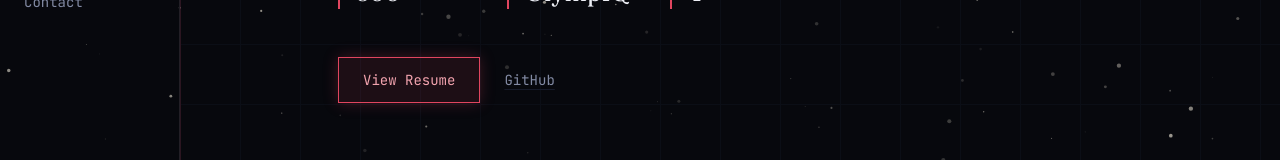
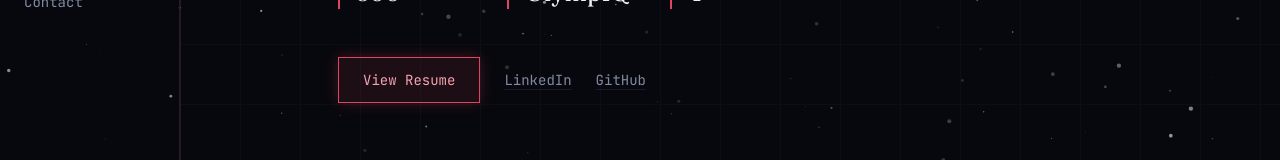
Before and after one commit to andrewl746/Portfolio, a Next.js app: page / in a window 1280 px wide. Shown: the part 436-596 px from the top of the page. Built offline with nearby package versions, Linux system fonts and the light colour scheme.

Commit message:
feat: added linkedin socials

```diff
--- a/components/sections/About.tsx
+++ b/components/sections/About.tsx
@@ -64,6 +64,14 @@ export default function About() {
           View Resume
         </a>
         <a
+          href={SITE.linkedIn}
+          target="_blank"
+          rel="noopener noreferrer"
+          className="text-sm text-body underline decoration-line underline-offset-4 transition-colors hover:text-ember"
+        >
+          LinkedIn
+        </a>
+        <a
           href={SITE.github}
           target="_blank"
           rel="noopener noreferrer"
--- a/components/sections/Contact.tsx
+++ b/components/sections/Contact.tsx
@@ -25,6 +25,14 @@ export default function Contact() {
             {SITE.email}
           </a>
           <a
+            href={SITE.linkedIn}
+            target="_blank"
+            rel="noopener noreferrer"
+            className="text-body transition-colors hover:text-ember"
+          >
+            LinkedIn
+          </a>
+          <a
             href={SITE.github}
             target="_blank"
             rel="noopener noreferrer"
--- a/lib/content.ts
+++ b/lib/content.ts
@@ -15,6 +15,7 @@ export const SITE = {
   tagline: "I build software to optimize workflows.",
   sub: "Currently building Nebulosity, an AI agent that speeds up onboarding to unfamiliar codebases using LangGraph, RAG, and AST parsing.",
   email: "andrewli746@gmail.com",
+  linkedIn: "https://www.linkedin.com/in/andrewl746/",
   github: "https://github.com/andrewl746",
   resumeHref: "/Andrew_Li_Resume.pdf",
 };
@@ -75,7 +76,7 @@ export const PROJECTS: Project[] = [
 ];
 
 export const RESULTS = [
-  { event: "CCC Senior", result: "Distinction", year: "2024, 2025, 2026" },
+  { event: "CCC Senior", result: "Distinction", year: "2026, 2025, 2024" },
   { event: "DMOJ", result: "Top 2%, 300+ Points", year: "Ongoing" },
   { event: "Codeforces", result: "Rating 1200+", year: "2024" },
   { event: "USACO", result: "Silver Division", year: "2024" },
@@ -96,18 +97,19 @@ export const EXPERIENCE: ExperienceEntry[] = [
   {
     org: "Kurius",
     role: "C++ Instructor",
-    period: "Dec 2023 to present",
+    period: "Jul 2024 to Aug 2024",
     blurb:
       "Nonprofit coding organization providing free courses and tools to over 2,200 members worldwide.",
     bullets: [
-      "Taught a 5-week Introduction to C++ course to 11 university students. By the end, beginners were confidently shipping functional C++ programs."
+      "Designed and taught a 5-week introductory C++ course to 11 university students covering syntax, data types, pointers, and functions.",
+      "Every student successfully built a fully functional Library Management System using arrays and custom functions for their final project."
     ],
     link: "https://www.kurius.ca/",
   },
   {
     org: "Science Olympics Team, Victoria Park C.I.",
     role: "Head Trainer",
-    period: "Sep 2023 to Jun 2026",
+    period: "Feb 2023 to Jun 2026",
     bullets: [
       "Led a team of 6 trainers. All 4 junior teams I coached placed 1st at Western University's Science Olympics.",
       "Created the first structured training program and recruited experienced competitors as trainers.",
```
Also changed, not shown: 1 other file (tests, documents, lock files or other folders).
